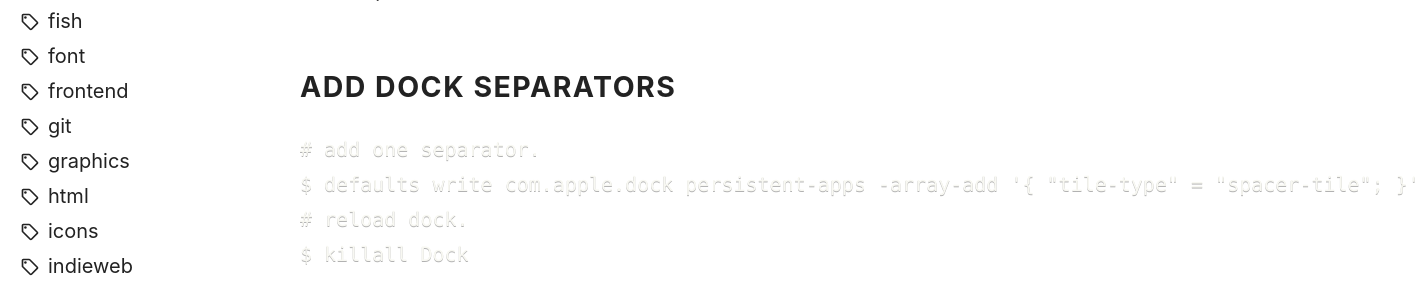
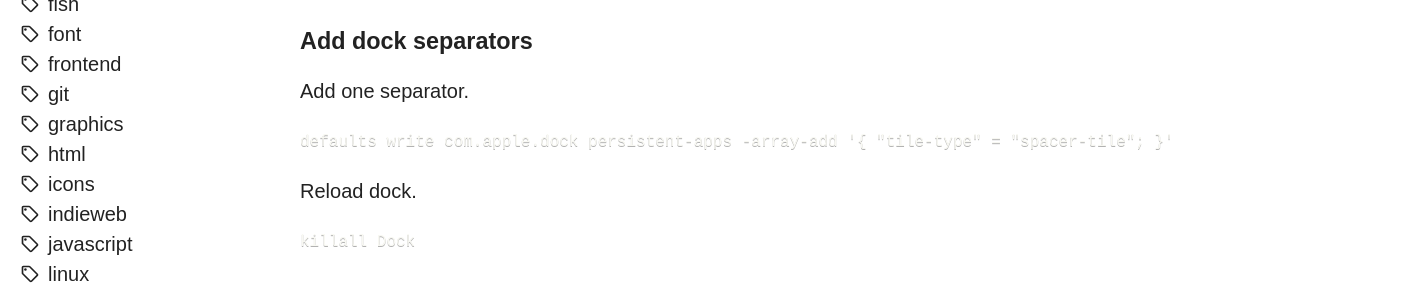
Before and after one commit to sergiivelykodnyi/notebook, an Eleventy site: page src/content/macos-settings.md in a window 1280 px wide. Shown: the part 226-513 px from the top of the page, 1420 px wide, since content can reach past the window. Built offline with nearby package versions, Linux system fonts and the light colour scheme; Eleventy itself is replaced by a stand-in of ours; code samples lack their colours; files that its build step writes are made by us from their sources.

Commit message:
Update styles, update content

````diff
--- a/src/_includes/css/common.css
+++ b/src/_includes/css/common.css
@@ -1,19 +1,18 @@
-:root {
-  --font-family-sans-serif: -apple-system, BlinkMacSystemFont, "Segoe UI",
-    Roboto, "Helvetica Neue", Arial, "Noto Sans", sans-serif,
-    "Apple Color Emoji", "Segoe UI Emoji", "Segoe UI Symbol", "Noto Color Emoji";
-  /* --font-family-serif: charter, Georgia, Cambria, "Times New Roman", Times,
-    serif; */
-  /* --font-family-monospace: Menlo, Monaco, "Courier New", Courier, monospace; */
-  --font-size-small: 0.889rem;
-  --font-size-base: 1rem;
+[theme="light"] {
+  --color-background: #fff;
+  --color-background-code: #efefef;
+  --color-text: #222;
+}
+
+[theme="dark"] {
+  --color-background: #222;
+  --color-background-code: #000;
+  --color-text: #fff;
 }
 
 html {
   box-sizing: border-box;
-  font-family: -apple-system, BlinkMacSystemFont, "Segoe UI", Roboto,
-    "Helvetica Neue", Arial, "Noto Sans", sans-serif, "Apple Color Emoji",
-    "Segoe UI Emoji", "Segoe UI Symbol", "Noto Color Emoji";
+  font-family: sans-serif;
   font-size: 20px;
 }
 
@@ -28,10 +27,7 @@
   background-color: var(--color-background);
   color: var(--color-text);
 
-  font-family: var(--font-family-sans-serif);
-  font-size: var(--font-size-base);
-  font-weight: 400;
-  line-height: 1.75;
+  line-height: 1.5;
 }
 
 a {
@@ -50,39 +46,28 @@
 h4,
 h5,
 h6 {
-  margin: 3rem 0 1.38rem;
-  line-height: 1.3;
-  text-transform: uppercase;
-  letter-spacing: 0.075rem;
-}
-
-h1 {
-  margin-top: 0;
-  font-size: 1.802rem;
-}
-
-h2 {
-  font-size: 1.602rem;
-}
-
-h3 {
-  font-size: 1.424rem;
-}
-
-h4 {
-  font-size: 1.266rem;
-}
-
-h5 {
-  font-size: 1.125rem;
-}
-
-h6 {
-  font-size: 1rem;
+  margin: 2rem 0 1rem;
+  line-height: 1.25;
 }
 
 small {
   font-size: var(--font-size-small);
+}
+
+code {
+  padding: 2px 4px;
+
+  border-radius: 0.15em;
+  background-color: var(--color-background-code);
+
+  font-family: monospace;
+  font-size: 0.8rem;
+}
+
+code[class*="language-"] {
+  padding: 0;
+  font-family: monospace;
+  font-size: 0.8rem;
 }
 
 .visually-hidden {
--- a/src/_includes/css/header.css
+++ b/src/_includes/css/header.css
@@ -22,6 +22,7 @@
 
 .header__title {
   margin: 0;
+  font-size: 1.5rem;
   text-transform: capitalize;
 }
 
--- a/src/_includes/css/post.css
+++ b/src/_includes/css/post.css
@@ -1,5 +1,5 @@
 .post-preview + .post-preview {
-  margin-top: 3rem;
+  margin-top: 2rem;
 }
 
 .post-preview__title {
@@ -15,13 +15,17 @@
 }
 
 .post-preview__description {
-  margin-bottom: 0;
+  margin: 0;
 }
 
 .post {
   max-width: 960px;
 }
 
+.post h1 {
+  margin-top: 0;
+}
+
 .post p {
   max-width: 720px;
 }
--- a/src/_includes/css/sidebar.css
+++ b/src/_includes/css/sidebar.css
@@ -7,10 +7,12 @@
 .tag {
   display: flex;
   align-items: center;
-  gap: 8px;
+  /* gap: 8px; */
 }
 
 .tag a {
+  margin-left: 8px;
+
   color: currentColor;
 }
 
--- a/src/_includes/css/theme-toggle.css
+++ b/src/_includes/css/theme-toggle.css
@@ -1,13 +1,3 @@
-[theme="light"] {
-  --color-background: #fff;
-  --color-text: #222;
-}
-
-[theme="dark"] {
-  --color-background: #222;
-  --color-text: #fff;
-}
-
 .theme-toggle {
   display: inline-flex;
   align-items: center;
--- a/src/content/macos-settings.md
+++ b/src/content/macos-settings.md
@@ -10,9 +10,14 @@
 
 ### Add dock separators
 
+Add one separator.
+
 ```shell
-# add one separator.
-$ defaults write com.apple.dock persistent-apps -array-add '{ "tile-type" = "spacer-tile"; }'
-# reload dock.
-$ killall Dock
+defaults write com.apple.dock persistent-apps -array-add '{ "tile-type" = "spacer-tile"; }'
 ```
+
+Reload dock.
+
+```shell
+killall Dock
+```
````
Also changed, not shown: src/content/macos-troubleshooting.md (+9 -4 lines).
